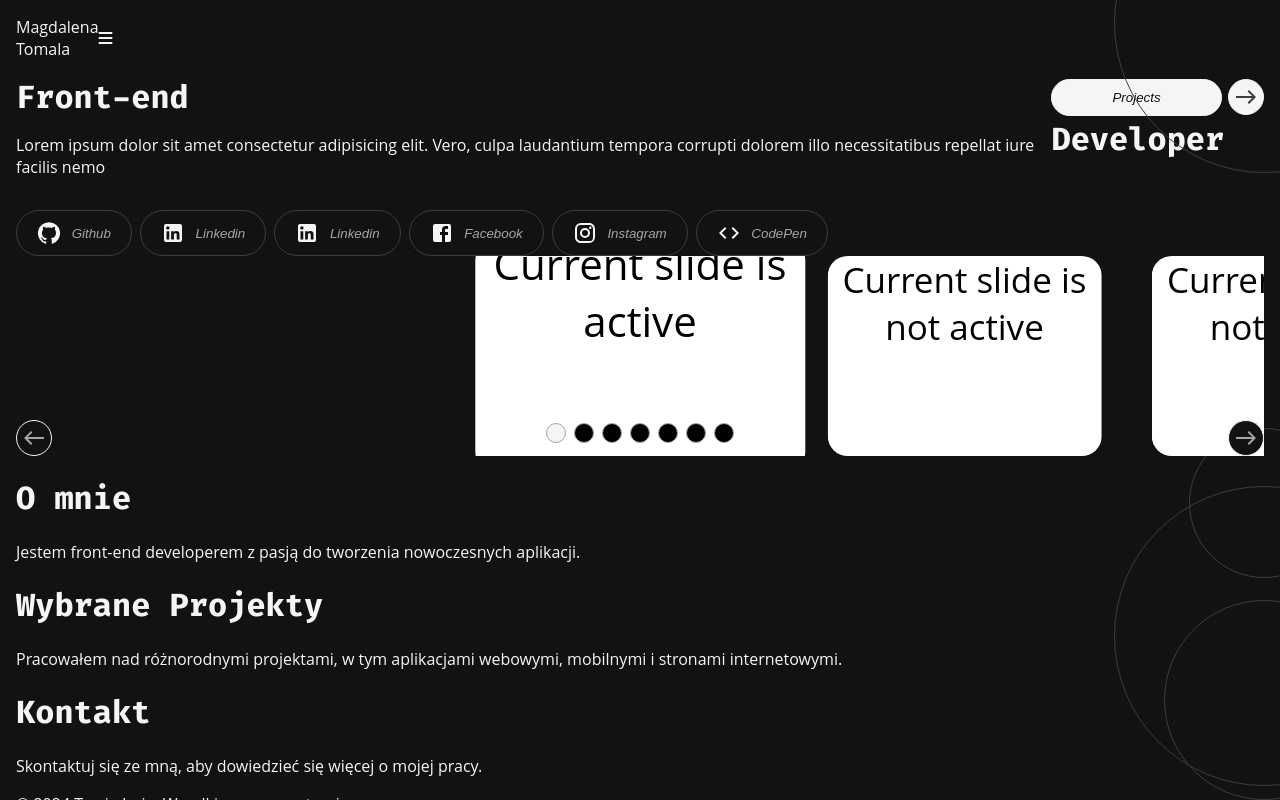
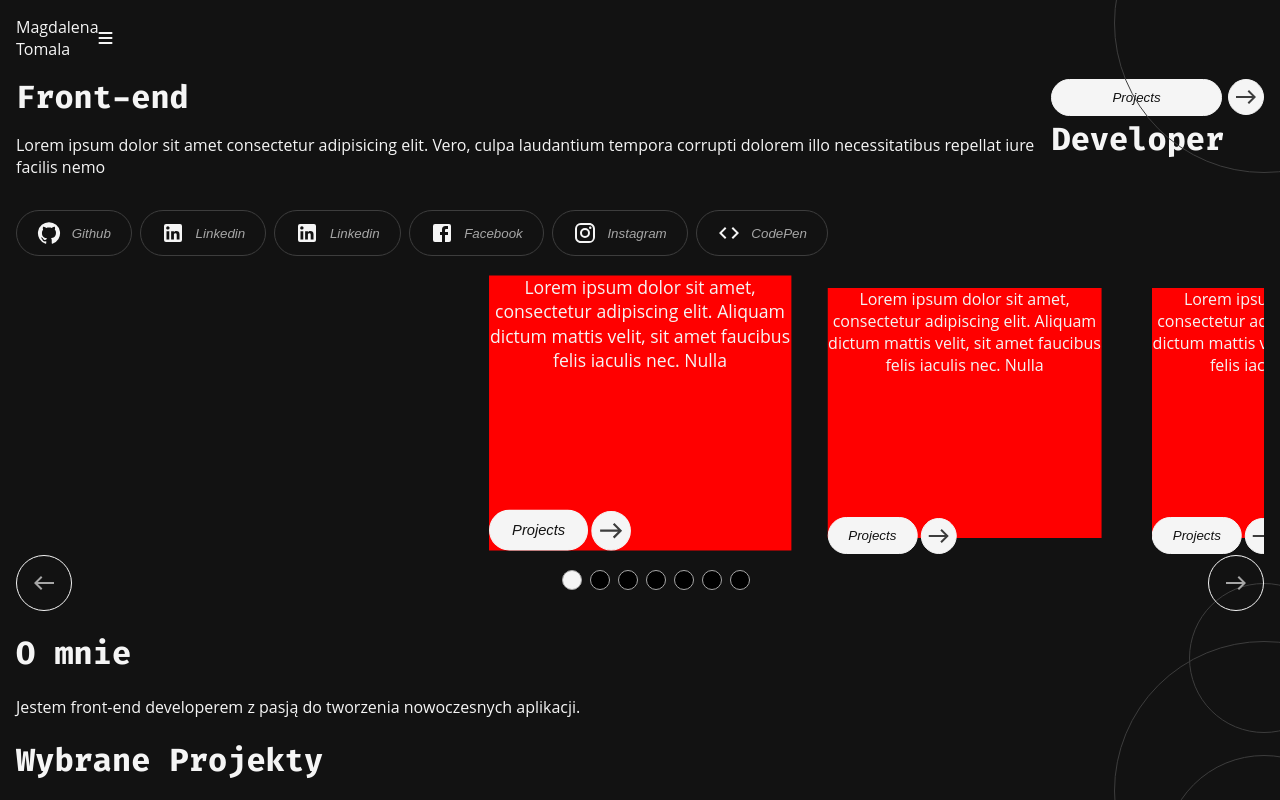
Before and after one commit to MagiTom/porfolio-react, a React (Create React App) app: page / in a window 1280 px wide. Shown: the top 800 px of the page. Built offline with nearby package versions, Linux system fonts and the light colour scheme.

Commit message:
first commit

```diff
--- a/src/components/Button/Button.tsx
+++ b/src/components/Button/Button.tsx
@@ -1,7 +1,7 @@
 import React, { forwardRef } from 'react';
 import { ButtonProps } from '../../types/ButtonProps.model';
 
-const Button = forwardRef<HTMLButtonElement, ButtonProps>(({ children, onClick, theme}) => {
+const Button: React.FC<ButtonProps> =(({ children, onClick, theme}) => {
   const backgroundColor = theme === 'light' ? 'var(--theme-light)' : 'var(--theme-dark)';
   const textColor = theme === 'light' ? 'var(--theme-dark)' : 'var(--theme-accent)';
   const borderColor = theme === 'light' ? 'var(--theme-light)' : 'var(--theme-medium)';
--- a/src/components/ButtonCircle/ButtonCircle.tsx
+++ b/src/components/ButtonCircle/ButtonCircle.tsx
@@ -5,7 +5,7 @@ import { ButtonProps } from '../../types/ButtonProps.model';
 // Komponent Button z obsługą ref
 const ButtonCircle = forwardRef<HTMLButtonElement, ButtonProps>(({ children, onClick, theme }, ref) => {
 
-  const backgroundColor = theme === 'light' ? 'var(--theme-light)' : 'var(--theme-dark)';
+  const backgroundColor = theme === 'light' ? 'var(--theme-light)' : 'transparent';
 
 
   const buttonStyle: React.CSSProperties = {
--- a/src/components/Carousel/CustomCarousel.module.scss
+++ b/src/components/Carousel/CustomCarousel.module.scss
@@ -1,3 +1,4 @@
+@import "../../styles/mixins.scss";
 .carousel{
   position: relative;
   &_nav{
@@ -7,5 +8,35 @@
     display: flex;
     justify-content: space-between;
     width: 100%;
+    @include md {
+      // bottom: 50%;
+      // transform: translateY('-50%');
+    }
   }
+  &_overlay{
+    position: absolute;
+    top: 0;
+    left: 0;
+    width: 100%;
+    height: 100%;
+    background: rgb(18,18,18);
+    background: linear-gradient(270deg, rgba(18,18,18,0.8436624649859944) 5%, rgba(61,61,61,0) 46%, rgba(18,18,18,0.8772759103641457) 95%);
+    z-index: 2;
+  }
+  &_buttons{
+    display: flex;
+    justify-content: center;
+    align-items: center;
+    gap: 0.2em;
+    position: absolute;
+    bottom: 0;
+  }
+  &_content{
+    background-color: red;
+    height: 100%;
+  p{
+    margin: 0;
+  }
+  }
+
 }
--- a/src/components/Carousel/CustomCarousel.tsx
+++ b/src/components/Carousel/CustomCarousel.tsx
@@ -19,15 +19,13 @@ interface CarouselProps {
 const CustomCarousel: React.FC<CarouselProps> = ({ items }) => {
   const navPrevButton = React.useRef<HTMLButtonElement>(null);
   const navNextButton = React.useRef<HTMLButtonElement>(null);
-  const paginationLabel = React.useRef<HTMLHeadingElement>(null);
 
   const onBeforeInit = (Swiper: SwiperCore): void => {
     if (typeof Swiper.params.navigation !== "boolean") {
       const navigation = Swiper.params.navigation;
-      if(navigation){
+      if (navigation) {
         navigation.prevEl = navPrevButton.current;
         navigation.nextEl = navNextButton.current;
-
       }
     }
   };
@@ -40,6 +38,7 @@ const CustomCarousel: React.FC<CarouselProps> = ({ items }) => {
 
   return (
     <div className={styles.carousel}>
+      {/* <div className={styles.carousel_overlay}></div> */}
       <Swiper
         onBeforeInit={onBeforeInit}
         grabCursor={true}
@@ -68,7 +67,28 @@ const CustomCarousel: React.FC<CarouselProps> = ({ items }) => {
           <SwiperSlide key={slide}>
             {({ isActive }) => (
               <div className={isActive ? "slideItem active" : "slideItem"}>
-                Current slide is {isActive ? "active" : "not active"}
+                <div className={styles.carousel_content}>
+
+
+                    <p>
+                      Lorem ipsum dolor sit amet, consectetur adipiscing elit.
+                      Aliquam dictum mattis velit, sit amet faucibus felis
+                      iaculis nec. Nulla
+                    </p>
+                    <div className={styles.carousel_buttons}>
+                    <Button theme="light" onClick={() => alert("Clicked!")}>
+                      <span>Projects</span>
+                    </Button>
+                    <ButtonCircle
+                      theme="light"
+                      onClick={() => alert("Clicked!")}
+                    >
+                      <EastIcon style={{ color: "var(--theme-medium)" }} />
+                    </ButtonCircle>
+                  </div>
+                  </div>
+
+
               </div>
             )}
           </SwiperSlide>
@@ -76,12 +96,11 @@ const CustomCarousel: React.FC<CarouselProps> = ({ items }) => {
       </Swiper>
 
       <div className={styles.carousel_nav}>
-
         <ButtonCircle ref={navPrevButton} theme="dark">
-        <WestIcon style={{ color:  'var(--theme-accent)'  }} />
+          <WestIcon style={{ color: "var(--theme-accent)", margin: "10px" }} />
         </ButtonCircle>
         <ButtonCircle theme="dark" ref={navNextButton}>
-        <EastIcon style={{ color: 'var(--theme-accent)' }} />
+          <EastIcon style={{ color: "var(--theme-accent)", margin: "10px" }} />
         </ButtonCircle>
       </div>
     </div>
--- a/src/styles/global.scss
+++ b/src/styles/global.scss
@@ -37,18 +37,9 @@ body {
 
   .swiper {
     width: 100%;
+   height: fit-content;
   }
 
-  .swiper-slide {
-
-
-    /* Center slide text vertically */
-    display: flex;
-    justify-content: center;
-    align-items: center;
-
-
-  }
 
   .swiper-slide img {
     display: block;
@@ -60,19 +51,27 @@ body {
 
 
   .swiper-slide{
+    display: flex;
+    justify-content: center;
+    align-items: center;
+
     .slideItem{
-      height: 200px;
+      margin-top: 2em;
       text-align: center;
-      font-size: 35px;
-      background: #fff;
+      background: rgb(171, 171, 206);
       border-radius: 20px;
+      margin-bottom: 1em;
+      height: 250px;
     }
     .active{
-      transform: scale(1.2);
+      transform: scale(1.1);
     }
   }
 
-
+.swiper-pagination{
+position: static;
+margin: 1em;
+}
   .swiper-pagination-bullet {
     width: 20px;
     height: 20px;
```
